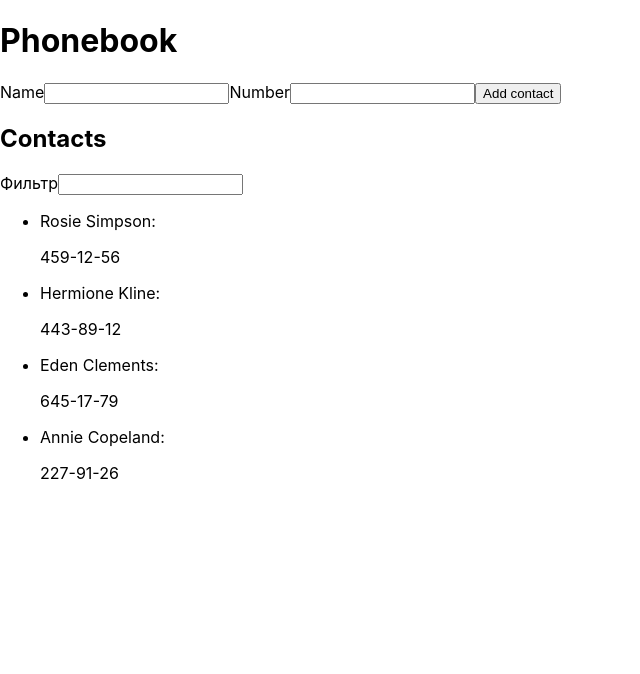
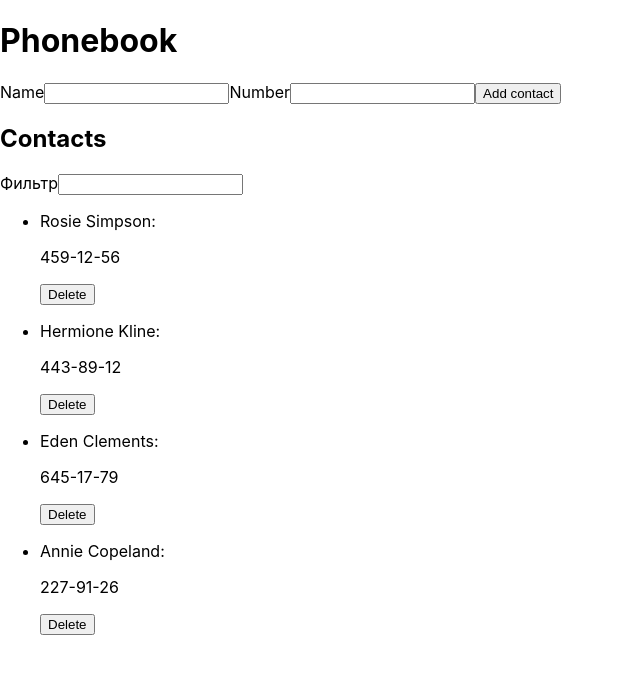
Before and after one commit to ShabanovVA/goit-react-hw-02-phonebook, a React (Create React App) app: page / in a window 1280 px wide. Shown: the top 674 px of the page, without its empty margins (0-640 px from the left). Built offline with nearby package versions, Linux system fonts and the light colour scheme.

Commit message:
add deleteBtn

```diff
--- a/src/components/App.jsx
+++ b/src/components/App.jsx
@@ -20,14 +20,21 @@
     });
   };
 
+  deleteContact = (id) => {
+    this.setState(prevState => ({
+      contacts: prevState.contacts.filter(contact => contact.id !== id),
+    }));
+  };
+
   changeFilter = (e) => {
     this.setState({ filter: e.currentTarget.value });
-  }
+  };
 
   getFiltredContacts = () => {
     const normalizedFilter = this.state.filter.toLowerCase();
     return this.state.contacts.filter(contact => contact.name.toLowerCase().includes(normalizedFilter));
-  }
+  };
+
   render() {
     const filtredContacts = this.getFiltredContacts();
     const { contacts, filter } = this.state;
@@ -38,7 +45,7 @@
         <Form onClickSubmit={this.createContact}  contacts={contacts} />
         <h2>Contacts</h2>
         <Filter valueFilter={filter} onChange={this.changeFilter} />
-        <ContactList contacts={filtredContacts}/>
+        <ContactList contacts={filtredContacts} onDeleteContact={this.deleteContact} />
       </div>
     )
   }
--- a/src/components/ContactItem.jsx
+++ b/src/components/ContactItem.jsx
@@ -2,10 +2,12 @@
 
 export class ContactItem extends Component{
     render() {
+        const { id, name, number, onDeleteContact } = this.props;
         return (
-            < li>
-                <p>{this.props.name}:</p>
-                <p>{this.props.number}</p>
+            < li key={id}>
+                <p>{name}:</p>
+                <p>{number}</p>
+                <button type="button" onClick={()=>onDeleteContact(id)}>Delete</button>
             </li >);
 
 }
--- a/src/components/ContactList.jsx
+++ b/src/components/ContactList.jsx
@@ -1,16 +1,17 @@
 import { ContactItem } from "./ContactItem";
 
-export const ContactList = ({contacts}) => {
+export const ContactList = ({contacts, onDeleteContact}) => {
       return (
     <ul>
       {contacts.map(contact => {
         const { id, name, number } = contact;
         return (
-            <ContactItem
+          <ContactItem
             key={id}
             id={id}
             name={name}
-            number={number}>
+            number={number}
+            onDeleteContact={onDeleteContact}>
             </ContactItem>
         );
       })}
```
